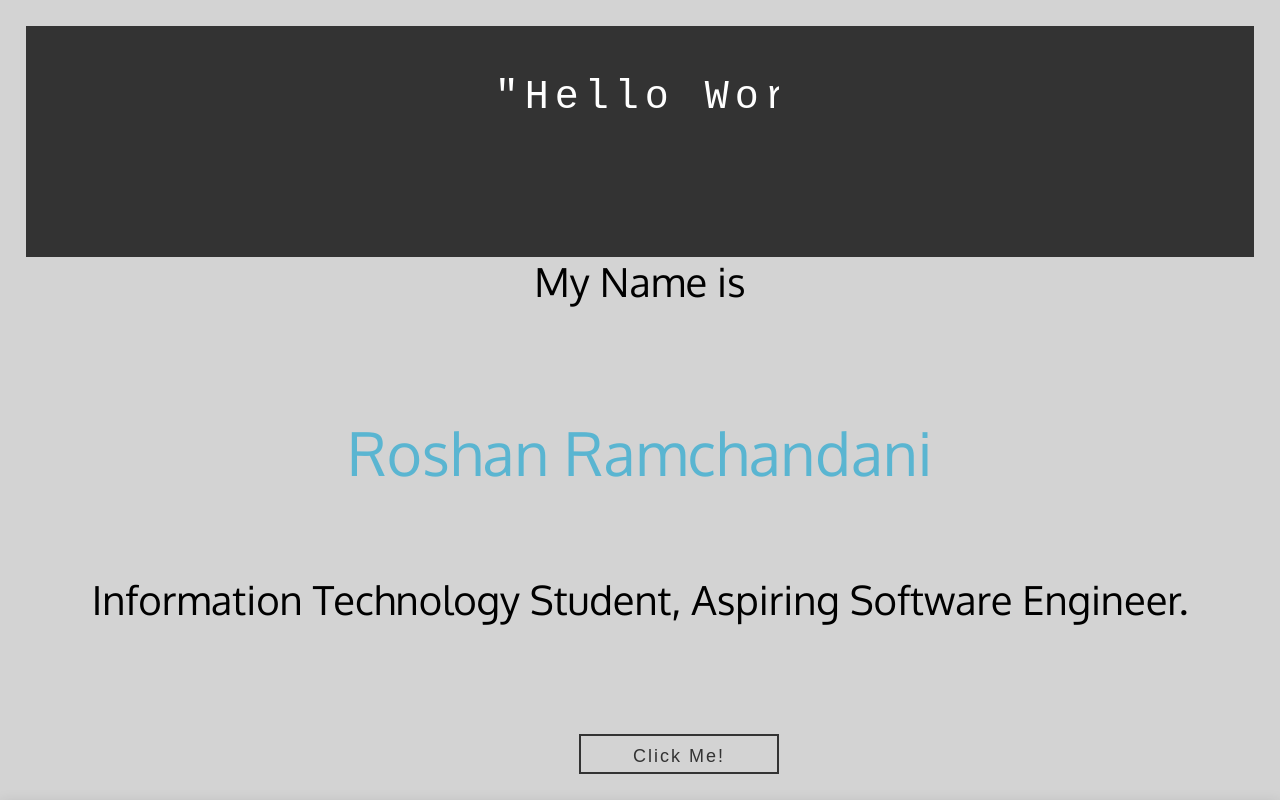
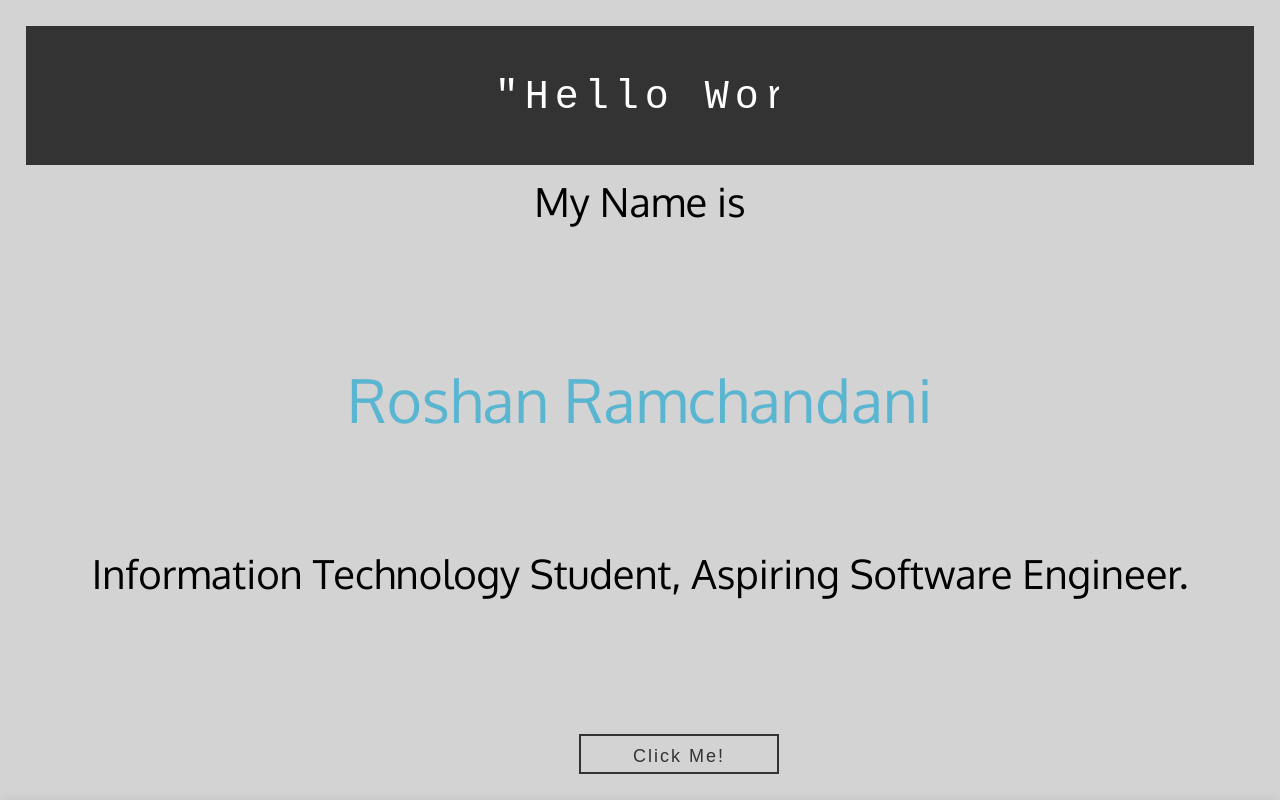
Before and after one commit to RoshanR0100/roshan, a React (Create React App) app: page / in a window 1280 px wide. Shown: the top 800 px of the page. Built offline with nearby package versions, Linux system fonts and the light colour scheme.

Commit message:
fixed text wrapper on home page

```diff
--- a/src/Components/Home.css
+++ b/src/Components/Home.css
@@ -67,6 +67,8 @@
   padding-bottom: 2em;
   display: flex;
   justify-content: center;
+  flex: 1;
+  margin-bottom: 1%;
 }
 .typewriter h1 {
   color: #fff;
--- a/src/Components/Home.js
+++ b/src/Components/Home.js
@@ -7,7 +7,7 @@ export default function Home({id }) {
     let styleobj =  {fontSize: 100 }
   return (
     <div className={("Home")} id = {id}>
-        <div className="textthingy" style={{flex: 3}}>
+        <div className="textthingy">
             <div className="typewriter">
                 <h1>"Hello World" </h1>
             </div>
```
Also changed, not shown: 1 other file (tests, documents, lock files or other folders).
